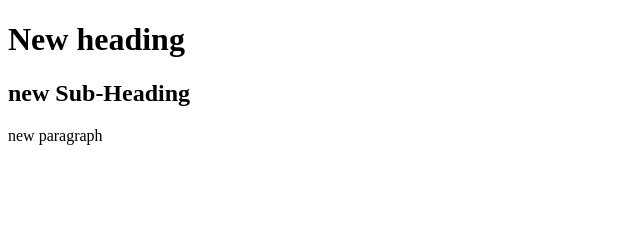
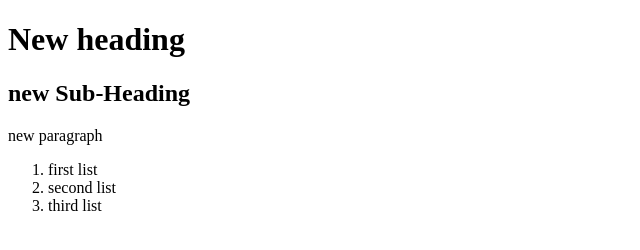
Before and after one commit to SriramB16/testrepo, a plain HTML site: page index.html in a window 1280 px wide. Shown: the whole page, without its empty margins (0-640 px from the left). Drawn offline with Linux system fonts and the light colour scheme.

Commit message:
Update index.html

```diff
--- a/index.html
+++ b/index.html
@@ -9,5 +9,10 @@
     <h1>New heading</h1>
     <h2>new Sub-Heading</h2>
     <p>new paragraph</p>
+    <ol>
+        <li>first list</li>
+        <li>second list</li>
+        <li>third list</li>
+    </ol>
 </body>
 </html>
```
